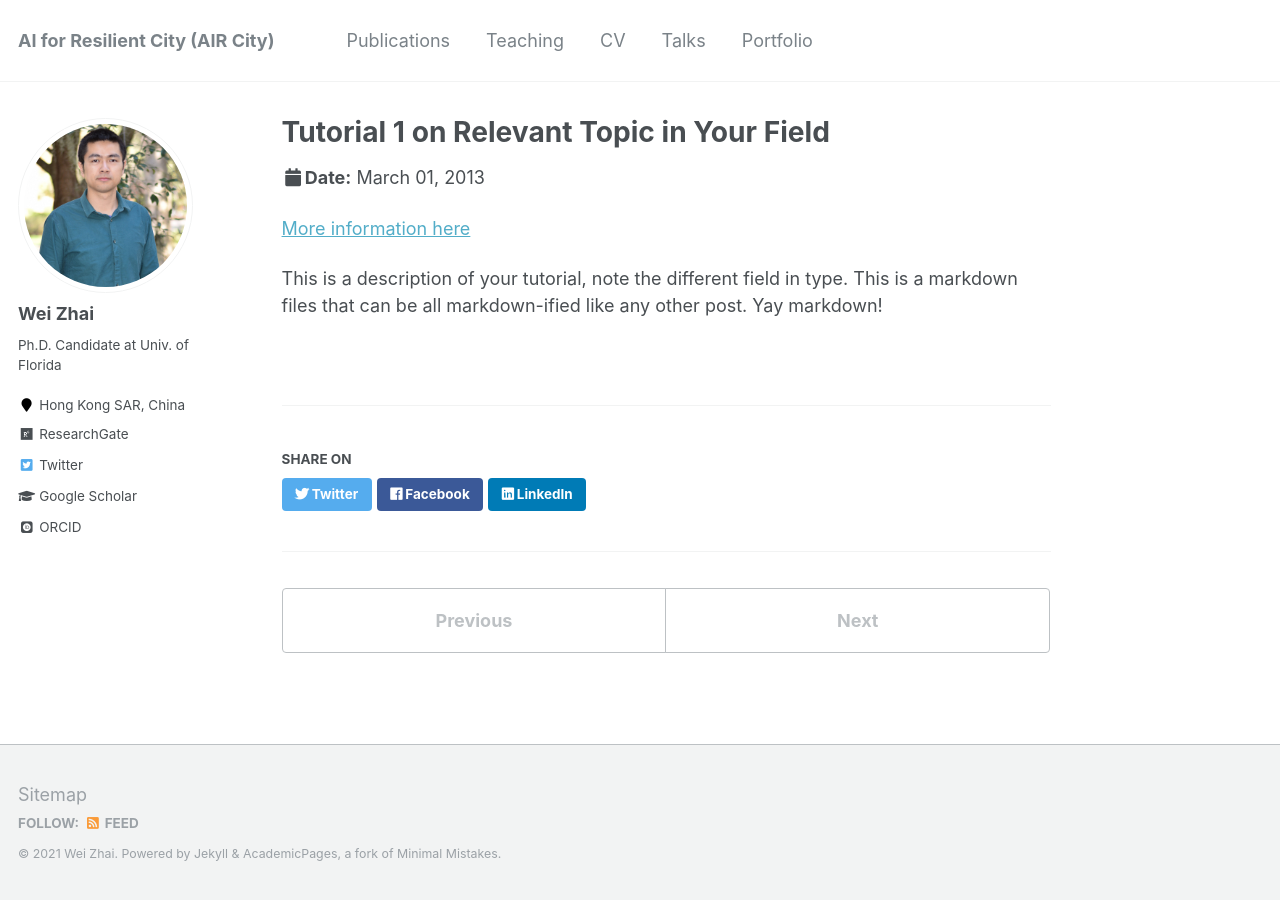
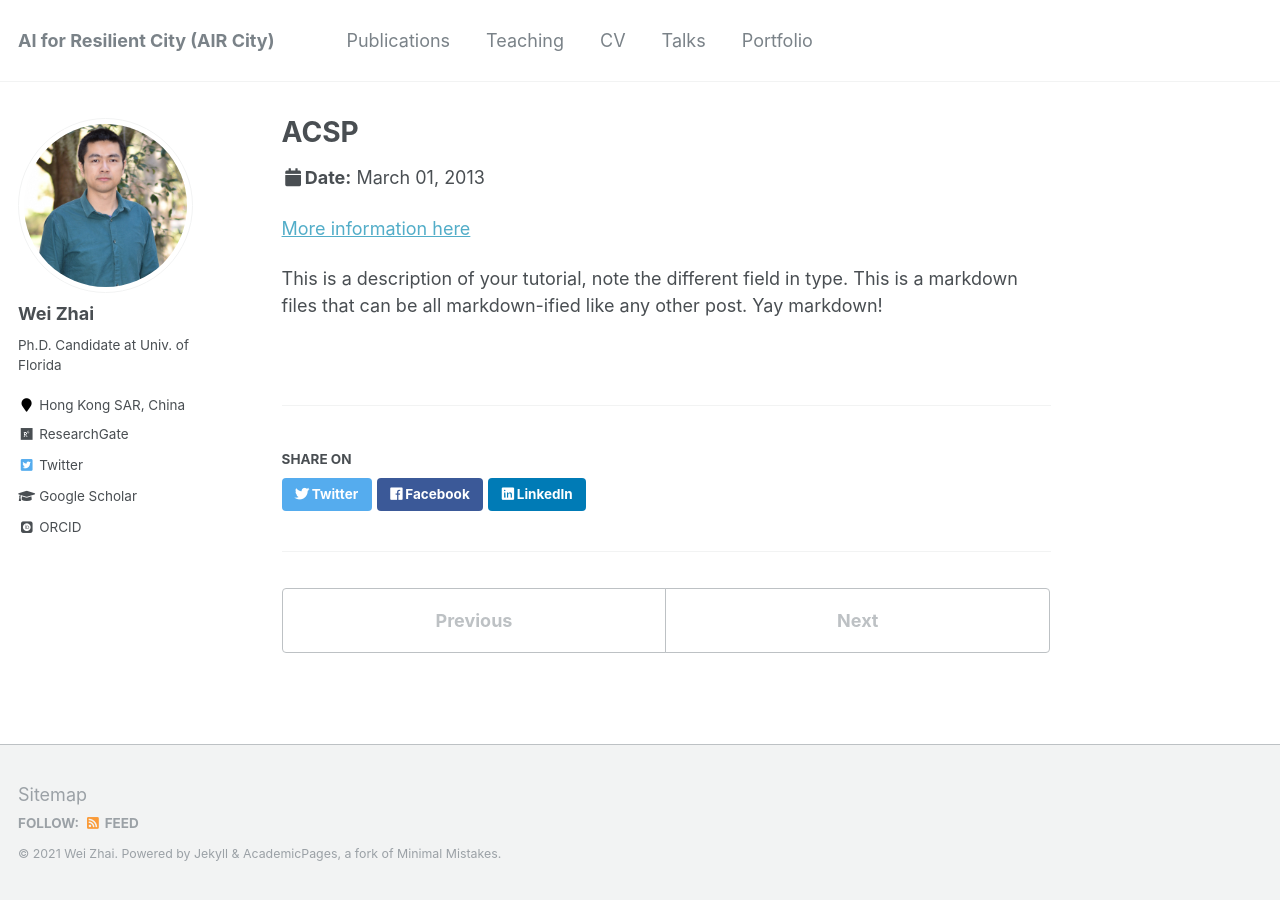
Before and after one commit to skywalkerzhai/weizhai.github.io, a Jekyll site: the page built from _talks/2013-03-01-tutorial-1.md, in a window 1280 px wide. Built offline with Jekyll 4.4.1, drawn with Linux system fonts in a browser that asks for light colours; some web fonts are replaced.

Commit message:
Update 2013-03-01-tutorial-1.md

```diff
--- a/_talks/2013-03-01-tutorial-1.md
+++ b/_talks/2013-03-01-tutorial-1.md
@@ -1,11 +1,11 @@
 ---
-title: "Tutorial 1 on Relevant Topic in Your Field"
+title: "ACSP"
 collection: talks
 type: "Tutorial"
 permalink: /talks/2013-03-01-tutorial-1
 venue: "UC-Berkeley Institute for Testing Science"
 date: 2013-03-01
-location: "Berkeley CA, USA"
+location: "Berkeley CA, China"
 ---
 
 [More information here](http://exampleurl.com)
```
